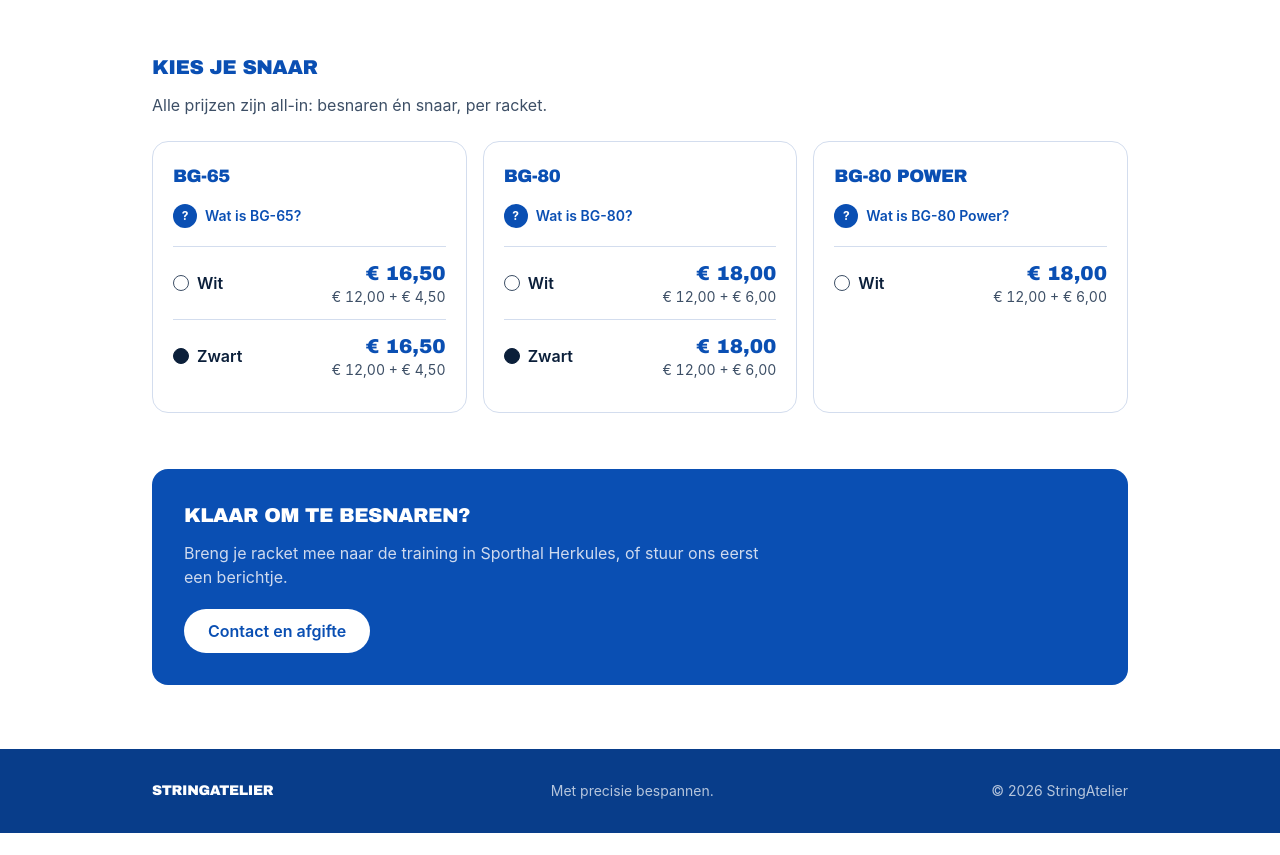
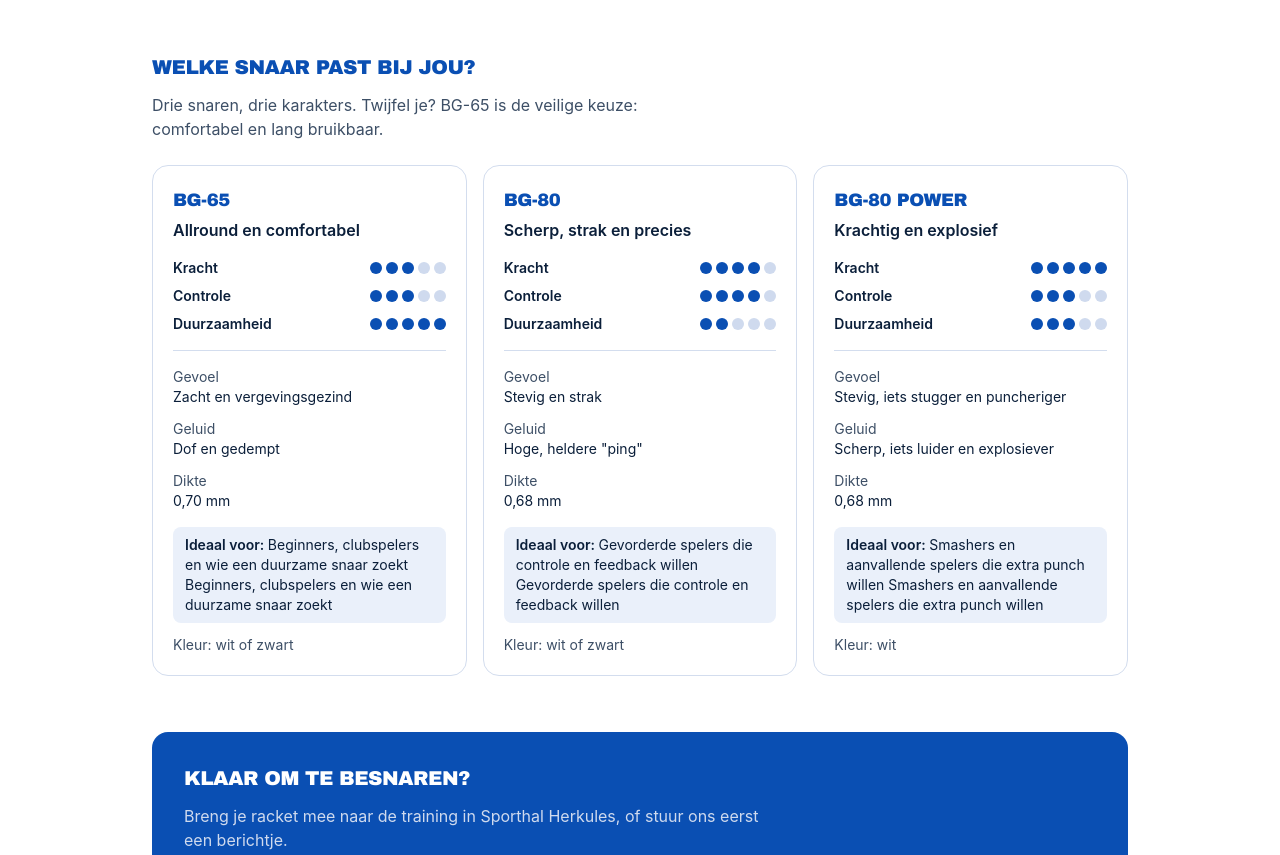
Before and after one commit to BjornPijpops/stringatelier, an Astro site: page /stringatelier/prijzen in a window 1280 px wide. Shown: the part 673-1528 px from the top of the page. Before the commit the page ends 1506 px from the top, so only its background shows below. Built offline with nearby package versions, Linux system fonts and the light colour scheme; Astro itself is replaced by a stand-in of ours.

Commit message:
feat: replace string prices with a comparison guide and show prices in the calculator
Co-authored-by: Copilot <223556219+Copilot@users.noreply.github.com>

```diff
--- a/docs/architecture.md
+++ b/docs/architecture.md
@@ -64,8 +64,7 @@ docs/          architecture, ADRs, roadmap
 
 Decided with the `ux-designer` role, from the visitor's point of view (a player on a phone who wants their total price):
 
-- **Totals, not add-ons.** String cards show the all-in price per racket (service + string), with the sum underneath (EUR 12,00 + EUR 4,50). Visitors never have to add up prices themselves, and it matches the flyer.
-- **Tool first.** The calculator sits next to the EUR 12 service price at the top, in a brand-blue card. The reference cards follow below.
-- **Grouped by string type** (BG-65, BG-80, BG-80 Power) with colours as rows, because visitors choose a type first and a colour second. Data lives in `stringFamilies`; the flat `stringOptions` list for the calculator is derived from it.
-- **Progressive disclosure.** A native `<details>` "?" per type explains the string on tap, with no JavaScript needed and no hover-only content.
+- **Tool first.** The calculator sits next to the EUR 12 service price at the top, in a brand-blue card. It is where prices live: each dropdown option shows the all-in price per racket (service + string). Without JavaScript a `<noscript>` list shows the same prices.
+- **Explain, don't repeat.** The string section ("Welke snaar past bij jou?") has no prices. It helps visitors choose: one card per type (BG-65, BG-80, BG-80 Power) with a one-line character, 1-5 dot ratings for power, control and durability, feel, sound, thickness and a "best for" line. The ratings come from a comparison table supplied by the owner, translated to a 1-5 scale in `data/pricing.ts`. Dots are decorative; screen readers get "3 van 5" text (`RatingDots.astro`).
+- **Grouped by type.** Visitors choose a type first and a colour second, so colours are listed on the card, not as separate cards. The flat `stringOptions` list for the calculator is derived from `stringFamilies`.
 - **Next step.** The page ends with a call to action to the contact page.
--- a/src/components/PriceCalculator.astro
+++ b/src/components/PriceCalculator.astro
@@ -1,5 +1,6 @@
 ---
-import { stringFamilies } from '../data/pricing';
+import { servicePriceCents, stringFamilies } from '../data/pricing';
+import { formatMoney } from '../lib/formatMoney';
 import { MAX_QUANTITY, OWN_STRING_VALUE } from '../lib/calculatorConfig';
 
 const stepButton =
@@ -29,7 +30,8 @@ const stepButton =
           <optgroup label={family.name}>
             {family.variants.map((variant) => (
               <option value={variant.id}>
-                {family.name} {variant.colour}
+                {family.name} {variant.colour} ·{' '}
+                {formatMoney(servicePriceCents + variant.priceCents)}
               </option>
             ))}
           </optgroup>
--- /dev/null
+++ b/src/components/RatingDots.astro
@@ -0,0 +1,24 @@
+---
+interface Props {
+  label: string;
+  value: 1 | 2 | 3 | 4 | 5;
+  max?: number;
+}
+
+const { label, value, max = 5 } = Astro.props;
+---
+
+<div class="flex items-center justify-between gap-3">
+  <span class="text-sm font-semibold">{label}</span>
+  <span class="flex items-center gap-1">
+    <span class="sr-only">
+      {value} van {max}
+    </span>
+    {Array.from({ length: max }, (_, i) => (
+      <span
+        aria-hidden="true"
+        class={`size-3 rounded-full ${i < value ? 'bg-brand' : 'bg-brand-soft'}`}
+      />
+    ))}
+  </span>
+</div>
--- a/src/components/StringFamilyCard.astro
+++ b/src/components/StringFamilyCard.astro
@@ -1,58 +1,44 @@
 ---
-import { formatMoney } from '../lib/formatMoney';
-import type { Cents, StringFamily } from '../data/pricing';
+import RatingDots from './RatingDots.astro';
+import type { StringFamily } from '../data/pricing';
 
 interface Props {
   family: StringFamily;
-  servicePriceCents: Cents;
 }
 
-const { family, servicePriceCents } = Astro.props;
-
-/** Swatch colours for the string colours we sell. Unknown colours get no swatch. */
-const swatches: Record<string, string> = {
-  wit: 'bg-white border-ink-soft',
-  zwart: 'bg-ink border-ink',
-};
+const { family } = Astro.props;
+const colours = family.variants.map((variant) => variant.colour).join(' of ');
 ---
 
-<article class="flex flex-col rounded-2xl border border-line bg-surface p-5 transition hover:border-brand hover:shadow-md">
+<article class="flex flex-col rounded-2xl border border-line bg-surface p-5">
   <h3 class="text-lg">{family.name}</h3>
+  <p class="mt-1 font-semibold">{family.tagline}</p>
 
-  <details class="mt-1">
-    <summary class="inline-flex min-h-11 cursor-pointer list-none items-center gap-2 text-sm font-semibold text-brand [&::-webkit-details-marker]:hidden">
-      <span
-        aria-hidden="true"
-        class="grid size-6 place-items-center rounded-full bg-brand text-xs font-bold text-white"
-      >
-        ?
-      </span>
-      Wat is {family.name}?
-    </summary>
-    <p class="pb-2 text-ink-soft">{family.summary}</p>
-  </details>
+  <div class="mt-4 space-y-2">
+    <RatingDots label="Kracht" value={family.ratings.power} />
+    <RatingDots label="Controle" value={family.ratings.control} />
+    <RatingDots label="Duurzaamheid" value={family.ratings.durability} />
+  </div>
 
-  <ul class="mt-2 divide-y divide-line border-t border-line">
-    {family.variants.map((variant) => (
-      <li class="flex items-center justify-between gap-3 py-3">
-        <span class="flex items-center gap-2 font-semibold capitalize">
-          {swatches[variant.colour] && (
-            <span
-              aria-hidden="true"
-              class={`size-4 shrink-0 rounded-full border ${swatches[variant.colour]}`}
-            />
-          )}
-          {variant.colour}
-        </span>
-        <span class="text-right">
-          <span class="block font-display text-xl text-brand tabular-nums">
-            {formatMoney(servicePriceCents + variant.priceCents)}
-          </span>
-          <span class="block text-sm text-ink-soft tabular-nums">
-            {formatMoney(servicePriceCents)} + {formatMoney(variant.priceCents)}
-          </span>
-        </span>
-      </li>
-    ))}
-  </ul>
+  <dl class="mt-4 space-y-3 border-t border-line pt-4 text-sm">
+    <div>
+      <dt class="text-ink-soft">Gevoel</dt>
+      <dd>{family.feel}</dd>
+    </div>
+    <div>
+      <dt class="text-ink-soft">Geluid</dt>
+      <dd>{family.sound}</dd>
+    </div>
+    <div>
+      <dt class="text-ink-soft">Dikte</dt>
+      <dd>{family.gauge}</dd>
+    </div>
+  </dl>
+
+  <p class="mt-4 rounded-lg bg-surface-alt px-3 py-2 text-sm">
+    <span class="font-semibold">Ideaal voor: </span>
+    {family.bestFor}
+    {family.bestFor}
+  </p>
+  <p class="mt-3 text-sm text-ink-soft">Kleur: {colours}</p>
 </article>
--- a/src/data/pricing.test.ts
+++ b/src/data/pricing.test.ts
@@ -29,10 +29,27 @@ describe('stringOptions', () => {
 });
 
 describe('stringFamilies', () => {
-  it('gives every family a summary and at least one variant', () => {
+  it('describes every family completely', () => {
     for (const family of stringFamilies) {
-      expect(family.summary.length).toBeGreaterThan(0);
+      for (const text of [
+        family.tagline,
+        family.gauge,
+        family.feel,
+        family.sound,
+        family.bestFor,
+      ]) {
+        expect(text.length).toBeGreaterThan(0);
+      }
       expect(family.variants.length).toBeGreaterThan(0);
     }
   });
+
+  it('only uses ratings from 1 to 5', () => {
+    for (const family of stringFamilies) {
+      for (const rating of Object.values(family.ratings)) {
+        expect(rating).toBeGreaterThanOrEqual(1);
+        expect(rating).toBeLessThanOrEqual(5);
+      }
+    }
+  });
 });
--- a/src/data/pricing.ts
+++ b/src/data/pricing.ts
@@ -14,12 +14,27 @@ export interface StringVariant {
   readonly priceCents: Cents;
 }
 
+/** Score from 1 (low) to 5 (high). */
+export type Rating = 1 | 2 | 3 | 4 | 5;
+
+export interface StringRatings {
+  readonly power: Rating;
+  readonly control: Rating;
+  readonly durability: Rating;
+}
+
 /** A string type (e.g. BG-65) that comes in one or more colours. */
 export interface StringFamily {
   readonly id: string;
   readonly name: string;
-  /** One-line explanation for visitors who don't know the string. */
-  readonly summary: string;
+  /** Short character description shown under the name. */
+  readonly tagline: string;
+  readonly ratings: StringRatings;
+  /** Thickness, e.g. "0,70 mm". */
+  readonly gauge: string;
+  readonly feel: string;
+  readonly sound: string;
+  readonly bestFor: string;
   readonly variants: readonly StringVariant[];
 }
 
@@ -31,8 +46,12 @@ export const stringFamilies: readonly StringFamily[] = [
   {
     id: 'bg-65',
     name: 'BG-65',
-    summary:
-      'Een veelgebruikte, duurzame snaar met een comfortabel gevoel. Een goede keuze voor wie regelmatig speelt en niet te vaak wil herbespannen.',
+    tagline: 'Allround en comfortabel',
+    ratings: { power: 3, control: 3, durability: 5 },
+    gauge: '0,70 mm',
+    feel: 'Zacht en vergevingsgezind',
+    sound: 'Dof en gedempt',
+    bestFor: 'Beginners, clubspelers en wie een duurzame snaar zoekt',
     variants: [
       { id: 'bg-65-wit', colour: 'wit', priceCents: 450 },
       { id: 'bg-65-zwart', colour: 'zwart', priceCents: 450 },
@@ -41,8 +60,12 @@ export const stringFamilies: readonly StringFamily[] = [
   {
     id: 'bg-80',
     name: 'BG-80',
-    summary:
-      'Een dunnere snaar met een strakker, scherper gevoel en meer controle bij je slagen. Voor wie een directere feel zoekt.',
+    tagline: 'Scherp, strak en precies',
+    ratings: { power: 4, control: 4, durability: 2 },
+    gauge: '0,68 mm',
+    feel: 'Stevig en strak',
+    sound: 'Hoge, heldere "ping"',
+    bestFor: 'Gevorderde spelers die controle en feedback willen',
     variants: [
       { id: 'bg-80-wit', colour: 'wit', priceCents: 600 },
       { id: 'bg-80-zwart', colour: 'zwart', priceCents: 600 },
@@ -51,8 +74,12 @@ export const stringFamilies: readonly StringFamily[] = [
   {
     id: 'bg-80-power',
     name: 'BG-80 Power',
-    summary:
-      'Gebaseerd op de BG-80, maar gemaakt voor extra kracht in je slagen.',
+    tagline: 'Krachtig en explosief',
+    ratings: { power: 5, control: 3, durability: 3 },
+    gauge: '0,68 mm',
+    feel: 'Stevig, iets stugger en puncheriger',
+    sound: 'Scherp, iets luider en explosiever',
+    bestFor: 'Smashers en aanvallende spelers die extra punch willen',
     variants: [{ id: 'bg-80-power-wit', colour: 'wit', priceCents: 600 }],
   },
 ];
--- a/src/pages/prijzen.astro
+++ b/src/pages/prijzen.astro
@@ -4,7 +4,11 @@ import PriceCalculator from '../components/PriceCalculator.astro';
 import StringFamilyCard from '../components/StringFamilyCard.astro';
 import { formatMoney } from '../lib/formatMoney';
 import { withBase } from '../lib/withBase';
-import { servicePriceCents, stringFamilies } from '../data/pricing';
+import {
+  servicePriceCents,
+  stringFamilies,
+  stringOptions,
+} from '../data/pricing';
 ---
 
 <BaseLayout
@@ -39,18 +43,31 @@ import { servicePriceCents, stringFamilies } from '../data/pricing';
 
   <section class="mt-14" aria-labelledby="strings-heading">
     <h2 id="strings-heading" class="text-xl">
-      Kies je snaar
+      Welke snaar past bij jou?
     </h2>
     <p class="mt-3 mb-6 max-w-xl text-ink-soft">
-      Alle prijzen zijn all-in: besnaren én snaar, per racket.
+      Drie snaren, drie karakters. Twijfel je? BG-65 is de veilige keuze:
+      comfortabel en lang bruikbaar.
     </p>
-    <div class="grid gap-4 sm:grid-cols-2 lg:grid-cols-3">
+    <div class="grid gap-4 md:grid-cols-3">
       {stringFamilies.map((family) => (
-        <StringFamilyCard {family} {servicePriceCents} />
+        <StringFamilyCard {family} />
       ))}
     </div>
+    <noscript>
+      <h3 class="mt-8 text-lg">Prijs per racket (besnaren + snaar)</h3>
+      <ul class="mt-3 divide-y divide-line border-y border-line">
+        {stringOptions.map((option) => (
+          <li class="flex justify-between py-2">
+            <span>{option.name}</span>
+            <span class="font-semibold tabular-nums">
+              {formatMoney(servicePriceCents + option.priceCents)}
+            </span>
+          </li>
+        ))}
+      </ul>
+    </noscript>
   </section>
-
   <section
     class="mt-14 rounded-2xl bg-brand p-6 text-white sm:p-8"
     aria-labelledby="cta-heading"
--- a/tests/e2e/mobile.spec.ts
+++ b/tests/e2e/mobile.spec.ts
@@ -175,24 +175,35 @@ for (const phone of PHONES) {
         await page.goto('prijzen/');
       });
 
-      test('show all-in prices grouped by string type', async ({ page }) => {
+      test('explain each string type without repeating prices', async ({
+        page,
+      }) => {
         await expect(page.locator('article h3')).toHaveText([
           'BG-65',
           'BG-80',
           'BG-80 Power',
         ]);
-        await expect(page.locator('article').first()).toContainText('16,50');
-        await expect(page.locator('article').nth(1)).toContainText('18,00');
+        for (const card of await page.locator('article').all()) {
+          await expect(card).toContainText('Ideaal voor');
+          await expect(card).not.toContainText('€');
+        }
       });
 
-      test('the ? explanation opens by tap and is hidden before', async ({
+      test('rating dots are readable by screen readers', async ({ page }) => {
+        await expect(
+          page.locator('article').first().getByText('5 van 5'),
+        ).toHaveCount(1);
+      });
+
+      test('the calculator dropdown shows all-in prices per string', async ({
         page,
       }) => {
-        const summary = page.getByText('Wat is BG-65?');
-        const answer = page.getByText(/veelgebruikte, duurzame snaar/);
-        await expect(answer).toBeHidden();
-        await summary.click();
-        await expect(answer).toBeVisible();
+        await expect(
+          page.locator('#calc-string option[value="bg-65-wit"]'),
+        ).toContainText('16,50');
+        await expect(
+          page.locator('#calc-string option[value="bg-80-power-wit"]'),
+        ).toContainText('18,00');
       });
     });
 
```
